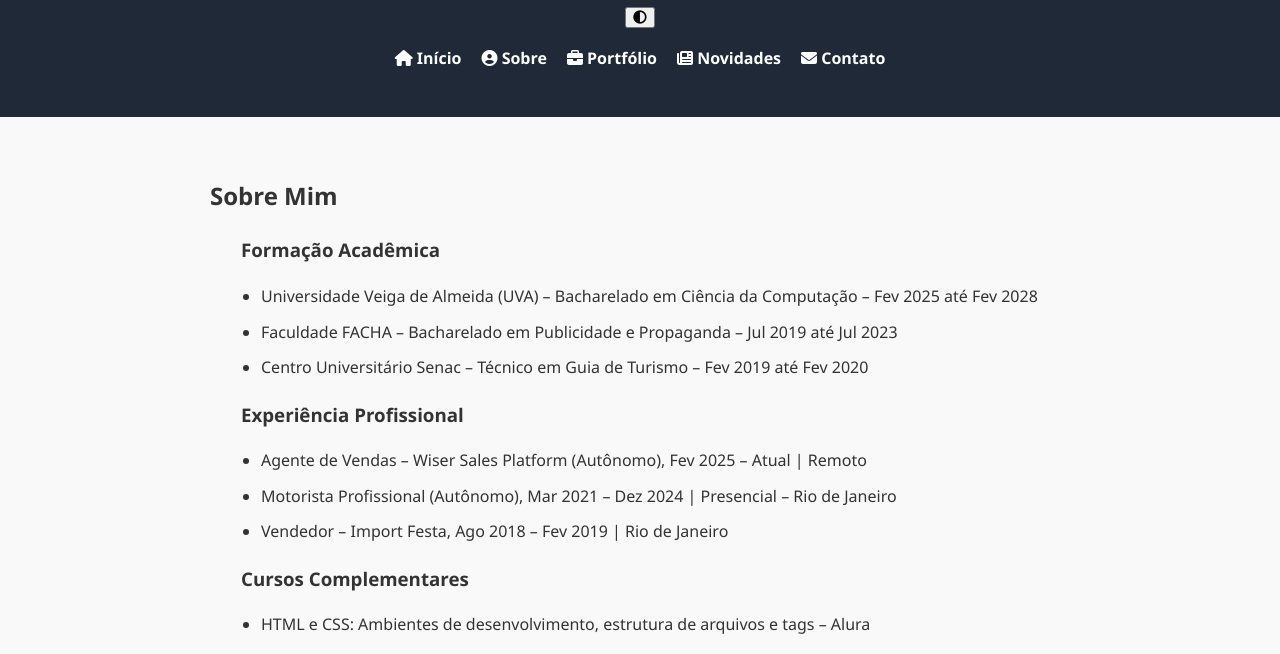
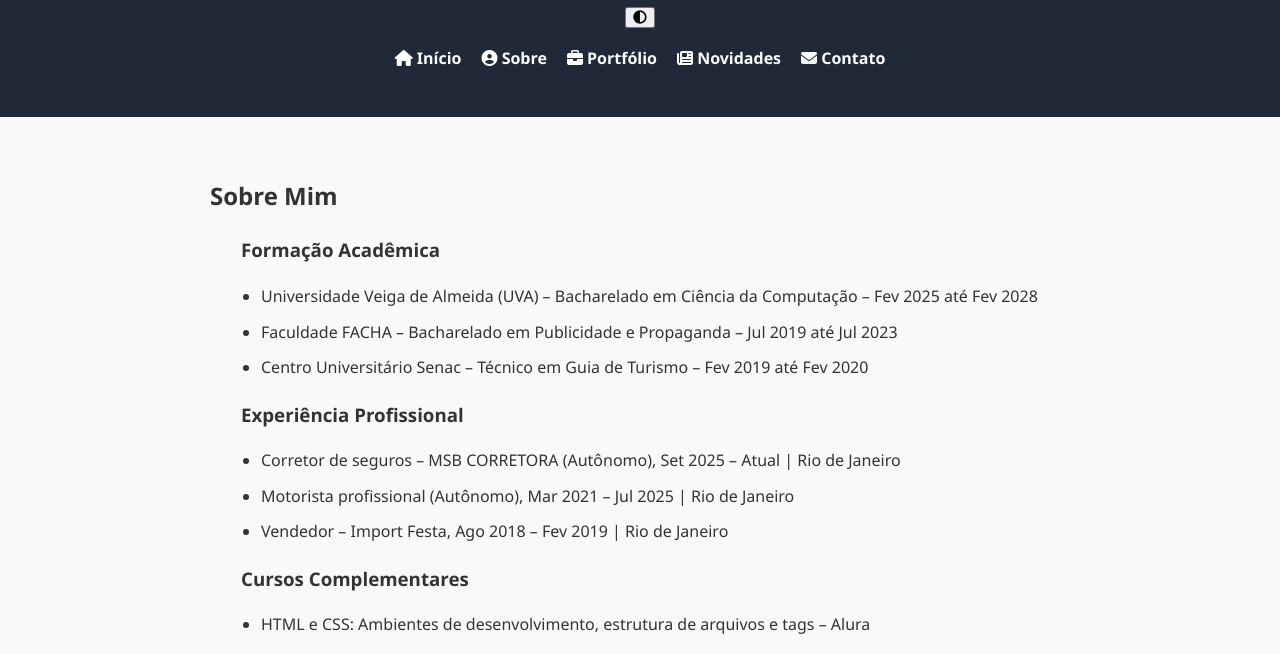
Before and after one commit to Tavarius98/Tavarius98.github.io, a plain HTML site: page sobre.html in a window 1280 px wide. Shown: the part 110-764 px from the top of the page. Drawn offline with Linux system fonts and the light colour scheme.

Commit message:
Revise professional experience and job titles
Updated professional experience details and corrected job titles.

```diff
--- a/sobre.html
+++ b/sobre.html
@@ -43,8 +43,8 @@
       <div class="content-container">
         <h3>Experiência Profissional</h3>
         <ul>
-          <li>Agente de Vendas – Wiser Sales Platform (Autônomo), Fev 2025 – Atual | Remoto</li>
-          <li>Motorista Profissional (Autônomo), Mar 2021 – Dez 2024 | Presencial – Rio de Janeiro</li>
+          <li>Corretor de seguros – MSB CORRETORA (Autônomo), Set 2025 – Atual | Rio de Janeiro</li>
+          <li>Motorista profissional (Autônomo), Mar 2021 – Jul 2025 | Rio de Janeiro</li>
           <li>Vendedor – Import Festa, Ago 2018 – Fev 2019 | Rio de Janeiro</li>
         </ul>
       </div>
@@ -77,4 +77,5 @@
   </footer>
 </body>
 
+
 </html>
```
